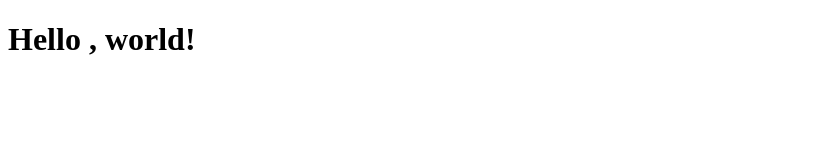
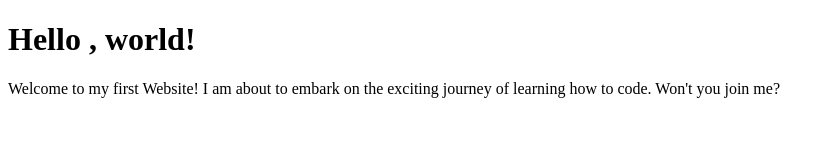
Before and after one commit to anthonykimani/hello-world, a plain HTML site: page hello-world.html in a window 1280 px wide. Shown: the whole page, without its empty margins (0-835 px from the left). Drawn offline with Linux system fonts and the light colour scheme.

Commit message:
Adds Paragraph element

```diff
--- a/hello-world.html
+++ b/hello-world.html
@@ -8,5 +8,6 @@
 </head>
 <body>
     <h1>Hello , world!</h1>
+    <p>Welcome to my first Website! I am about to embark on the exciting journey of learning how to code. Won't you join me?</p>
 </body>
 </html>
```
